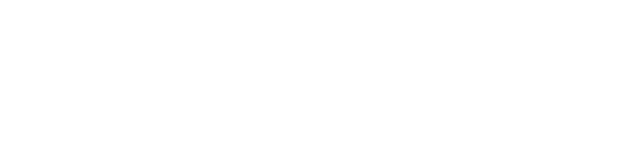
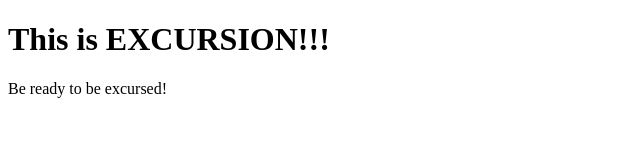
Before and after one commit to chiukaun/Excursion, a plain HTML site: page index.html in a window 1280 px wide. Shown: the whole page, without its empty margins (0-640 px from the left). Drawn offline with Linux system fonts and the light colour scheme.

Commit message:
made h1 title

```diff
--- a/index.html
+++ b/index.html
@@ -16,7 +16,8 @@
         <!--[if lt IE 7]>
             <p class="browsehappy">You are using an <strong>outdated</strong> browser. Please <a href="#">upgrade your browser</a> to improve your experience.</p>
         <![endif]-->
-
+        <h1>This is EXCURSION!!!</h1>
+        <p>Be ready to be excursed!</p>
         <script src="" async defer></script>
     </body>
 </html>
```
